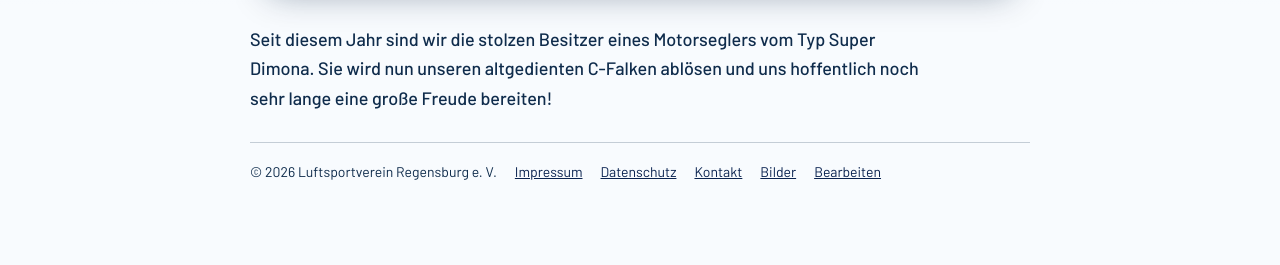
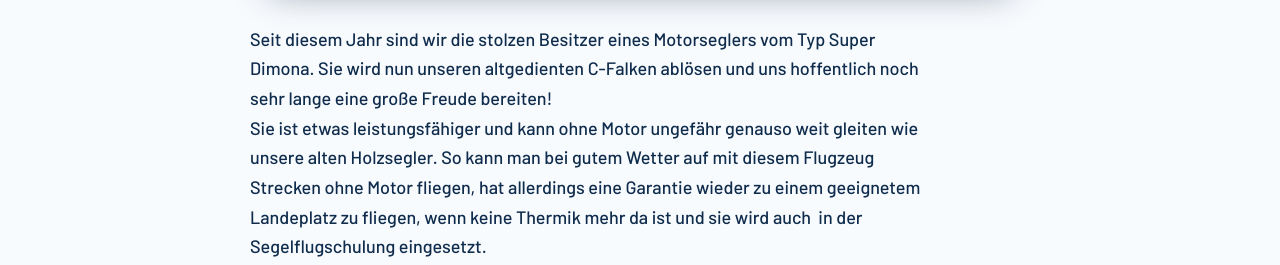
Before and after one commit to jonasaltschaeffel-hue/Website-LSV, a plain HTML site: page aktuelles/neuzugang-unsere-super-dimona-d-kbek.html in a window 1280 px wide. Shown: the part 795-1060 px from the top of the page. Drawn offline with nearby package versions, Linux system fonts and the light colour scheme.

Commit message:
Website bearbeitet: aktuelles/neuzugang-unsere-super-dimona-d-kbek.html

```diff
--- a/aktuelles/neuzugang-unsere-super-dimona-d-kbek.html
+++ b/aktuelles/neuzugang-unsere-super-dimona-d-kbek.html
@@ -48,7 +48,7 @@
     <h1 data-e="nahoarh-t">Neuzugang: Unsere Super Dimona „D-KBEK“</h1>
     <div class="pic placeholder"><img data-e="nahoarh-img" src="../img/uploads/aktuelles-neuzugang-unsere-super-dimona-d-kbek-nahoarh-img-mwqumc7d.jpg" alt="" onerror="this.hidden=true" onload="this.parentElement.classList.remove('placeholder')"></div>
 
-    <p data-e="nahoarh-p1">Seit diesem Jahr sind wir die stolzen Besitzer eines Motorseglers vom Typ Super Dimona. Sie wird nun unseren altgedienten C-Falken ablösen und uns hoffentlich noch sehr lange eine große Freude bereiten!</p>
+    <p data-e="nahoarh-p1">Seit diesem Jahr sind wir die stolzen Besitzer eines Motorseglers vom Typ Super Dimona. Sie wird nun unseren altgedienten C-Falken ablösen und uns hoffentlich noch sehr lange eine große Freude bereiten!<br>Sie ist etwas leistungsfähiger und kann ohne Motor ungefähr genauso weit gleiten wie unsere alten Holzsegler. So kann man bei gutem Wetter auf mit diesem Flugzeug Strecken ohne Motor fliegen, hat allerdings eine Garantie wieder zu einem geeignetem Landeplatz zu fliegen, wenn keine Thermik mehr da ist und sie wird auch&nbsp; in der Segelflugschulung eingesetzt.</p>
 
   </article>
 </main>
```
